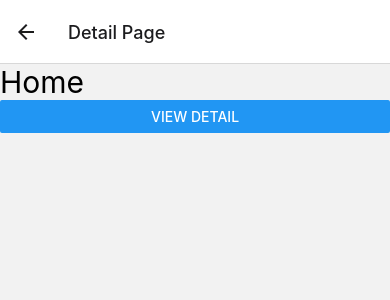
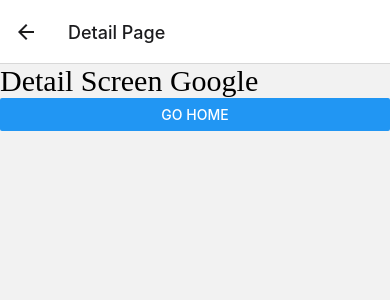
Before and after one commit to tedvkieu/Train-React-Native, a React Native app: screen /review-detail in a window 390 px wide. Shown: the top 300 px of the page. Built offline with nearby package versions, Linux system fonts and the light colour scheme.

Commit message:
#17. Moving Between Screens

```diff
--- a/App.tsx
+++ b/App.tsx
@@ -20,7 +20,7 @@
             SplashScreen.hideAsync();
         }
     });
-    const Stack = createNativeStackNavigator();
+    const Stack = createNativeStackNavigator<RooteStackParamList>();
     return (
         <NavigationContainer>
             <Stack.Navigator>
@@ -32,7 +32,7 @@
                 <Stack.Screen
                     name="review-detail"
                     options={{ title: 'Detail Page' }}
-                    component={HomeScreen}
+                    component={DetailScreen}
                 />
             </Stack.Navigator>
         </NavigationContainer>
--- a/components/review/detail.tsx
+++ b/components/review/detail.tsx
@@ -1,5 +1,10 @@
-import { StyleSheet, Text, View } from 'react-native';
+import { Button, StyleSheet, Text, View } from 'react-native';
 import { OPENSANS_REGULAR } from '../../utils/const';
+import {
+    NavigationProp,
+    ParamListBase,
+    useNavigation,
+} from '@react-navigation/native';
 
 const styles = StyleSheet.create({
     review: {
@@ -9,9 +14,15 @@
 });
 
 const DetailScreen = () => {
+    const navigation: NavigationProp<ParamListBase> = useNavigation();
+
     return (
         <View>
             <Text style={styles.review}>Detail Screen Google</Text>
+            <Button
+                title="Go Home"
+                onPress={() => navigation.navigate('home')}
+            />
         </View>
     );
 };
--- a/components/review/home.tsx
+++ b/components/review/home.tsx
@@ -1,10 +1,15 @@
 import { Button, Text, View } from 'react-native';
 
-const HomeScreen = () => {
+const HomeScreen = (props: any) => {
+    const { navigation } = props;
+    console.log('check console: ', props);
     return (
         <View>
             <Text style={{ fontSize: 30 }}>Home</Text>
-            <Button title="View Detail" onPress={() => alert('me')} />
+            <Button
+                title="View Detail"
+                onPress={() => navigation.navigate('review-detail')}
+            />
         </View>
     );
 };
```
Also changed, not shown: types/route.d.ts (added, +10 -0 lines).
